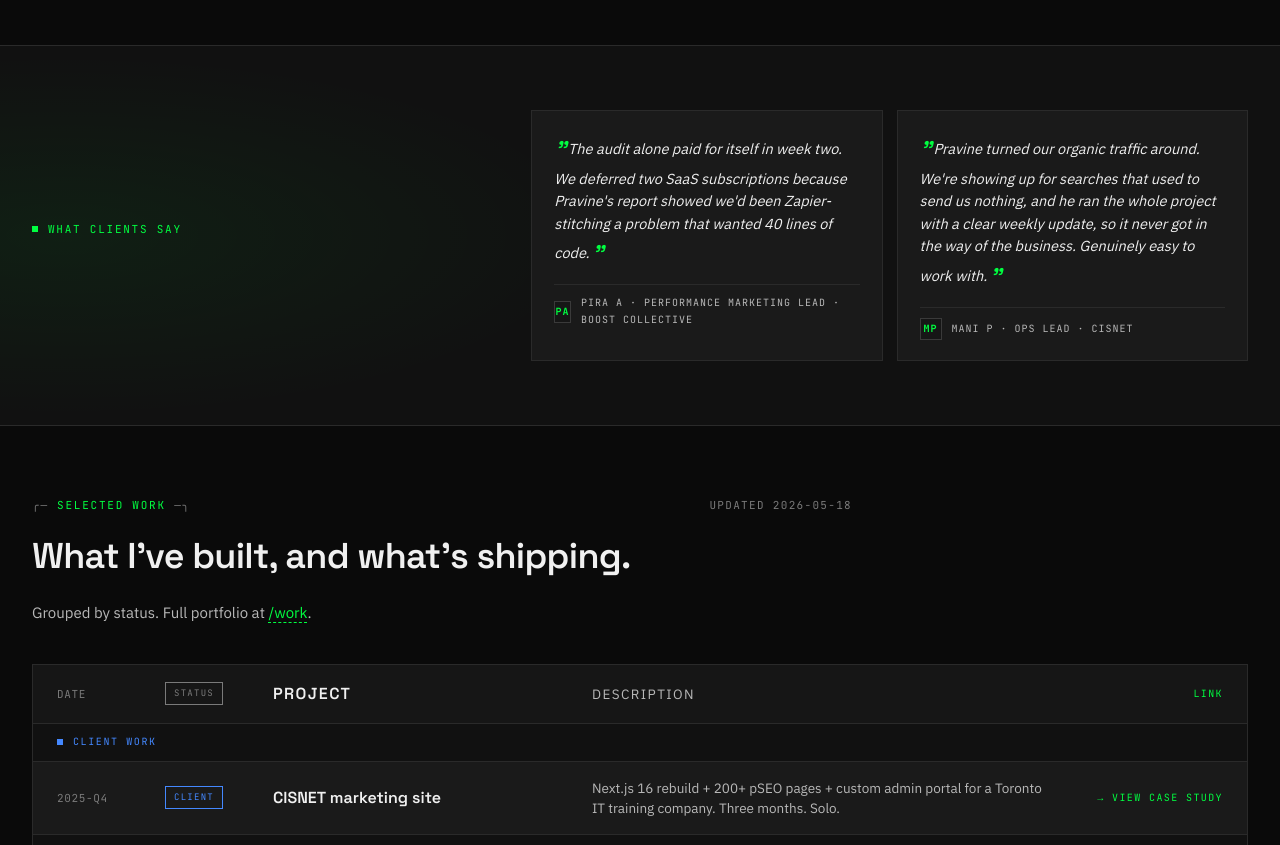
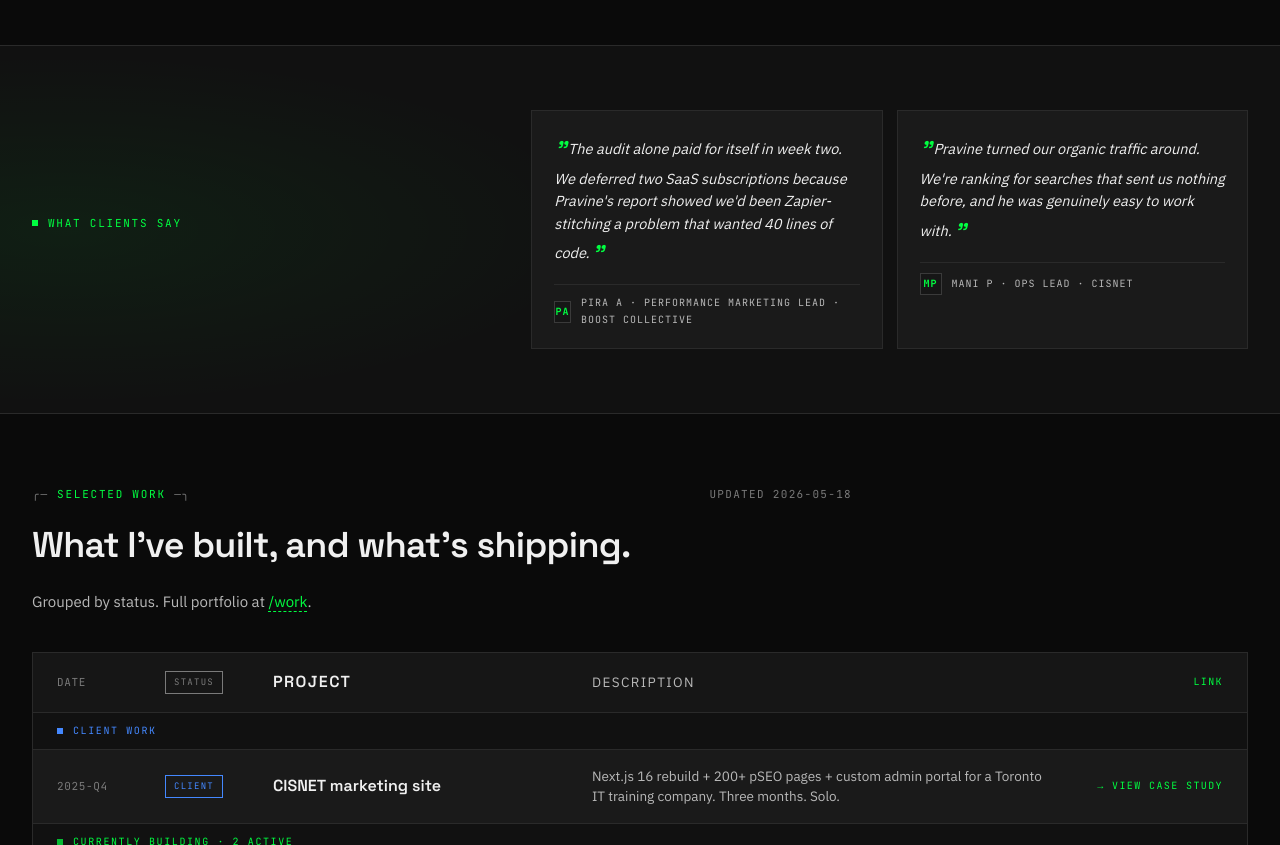
Before and after one commit to pravinemani5545/pravinemaniPortfolio, an Astro site: page / in a window 1280 px wide. Shown: the part 2000-2845 px from the top of the page. Built offline with nearby package versions, Linux system fonts and the light colour scheme; Astro itself is replaced by a stand-in of ours; no server answers.

Commit message:
work: shorten Mani testimonial to two lines
Co-Authored-By: Claude Opus 4.8 (1M context) <noreply@anthropic.com>

```diff
--- a/src/pages/index.astro
+++ b/src/pages/index.astro
@@ -329,7 +329,7 @@ try {
         <div class="src"><div class="av">PA</div><span class="who">Pira A · PERFORMANCE MARKETING LEAD · BOOST COLLECTIVE</span></div>
       </div>
       <div class="quote-card reveal" data-delay="2">
-        <blockquote>Pravine turned our organic traffic around. We're showing up for searches that used to send us nothing, and he ran the whole project with a clear weekly update, so it never got in the way of the business. Genuinely easy to work with.</blockquote>
+        <blockquote>Pravine turned our organic traffic around. We're ranking for searches that sent us nothing before, and he was genuinely easy to work with.</blockquote>
         <div class="src"><div class="av">MP</div><span class="who">Mani P · OPS LEAD · CISNET</span></div>
       </div>
     </div>
--- a/src/pages/work/case-studies/cisnet/index.astro
+++ b/src/pages/work/case-studies/cisnet/index.astro
@@ -203,7 +203,7 @@ const jsonLd = {
       <p style="margin-top: 12px; font-size: 13px; color: var(--text-dim);">Live Google Search Console dashboards. Account identity blurred; all metrics unedited.</p>
 
       <div class="cs-pullquote">
-        <blockquote>Pravine turned our organic traffic around. We're showing up for searches that used to send us nothing, and he ran the whole project with a clear weekly update, so it never got in the way of the business. Genuinely easy to work with.</blockquote>
+        <blockquote>Pravine turned our organic traffic around. We're ranking for searches that sent us nothing before, and he was genuinely easy to work with.</blockquote>
         <div class="pq-src"><div class="pq-av">MP</div><div class="pq-meta"><span class="pq-name">Mani P</span><span class="pq-role">Ops Lead · CISNET</span></div></div>
       </div>
 
```
